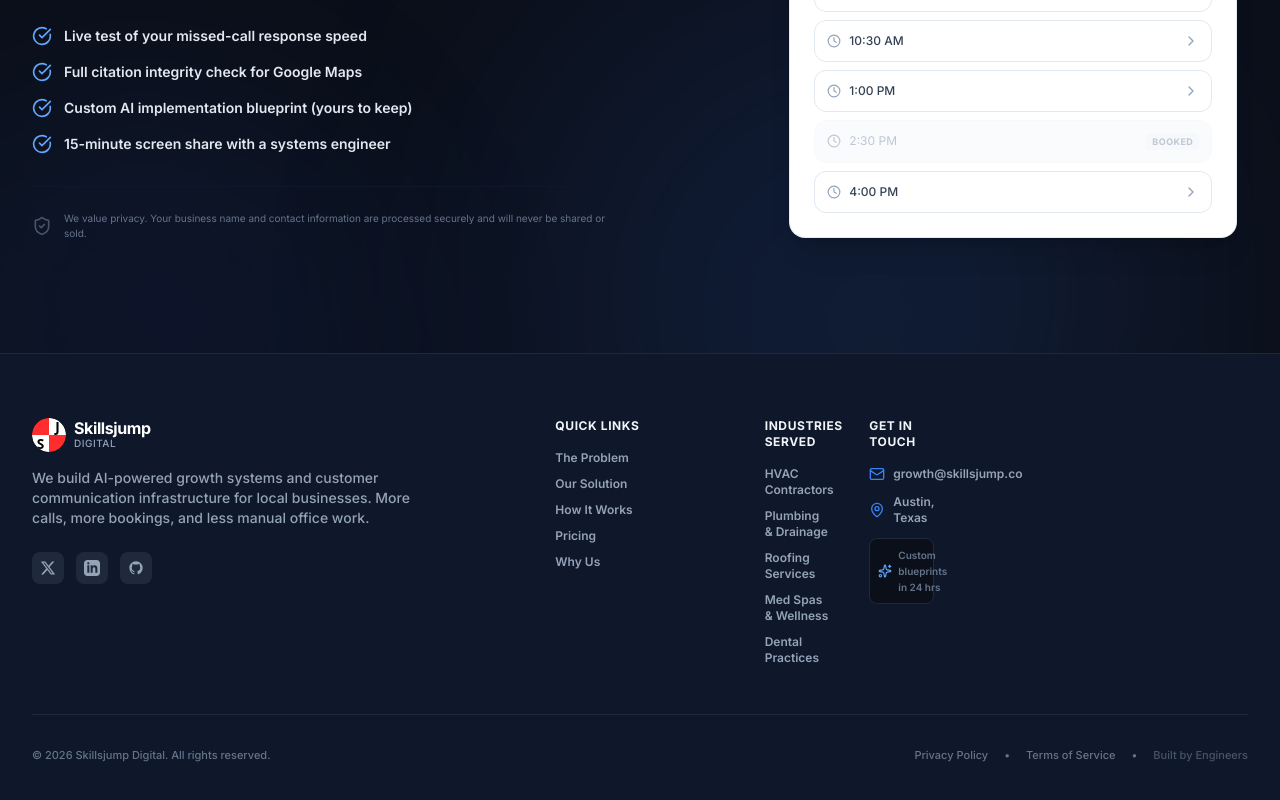
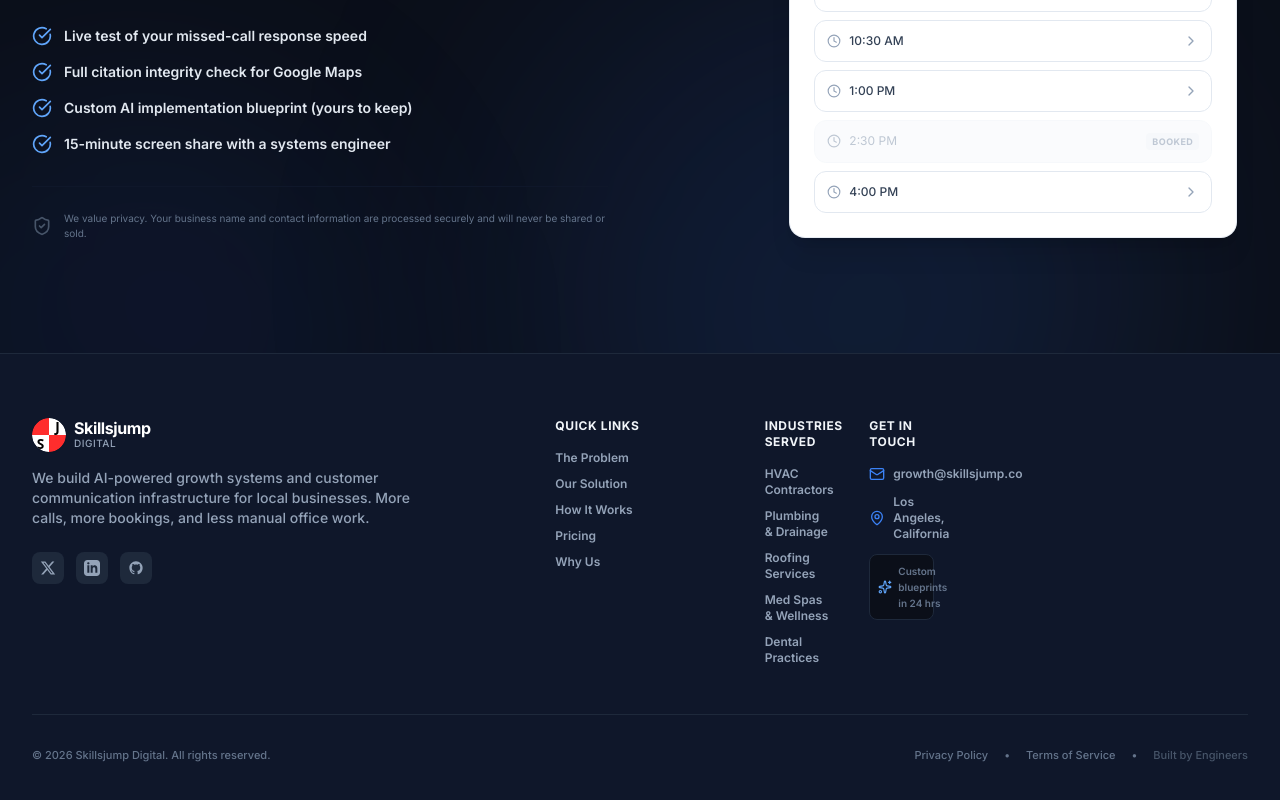
Before and after one commit to platinumspb/sjdigital, a React (Vite) app: page / in a window 1280 px wide. Shown: the part 6874-7674 px from the top of the page. Built offline with nearby package versions, Linux system fonts and the light colour scheme.

Commit message:
style: update footer location to Los Angeles, California

```diff
--- a/src/components/sections/Footer.tsx
+++ b/src/components/sections/Footer.tsx
@@ -89,7 +89,7 @@ export const Footer = () => {
               </li>
               <li className="flex items-center gap-2">
                 <MapPin className="w-4 h-4 text-blue-500 shrink-0" />
-                <span>Austin, Texas</span>
+                <span>Los Angeles, California</span>
               </li>
               <li className="flex items-center gap-1.5 text-[10px] text-slate-500 bg-slate-950 p-2 rounded-lg border border-slate-800">
                 <Sparkles className="w-3.5 h-3.5 text-blue-400 shrink-0" />
```
